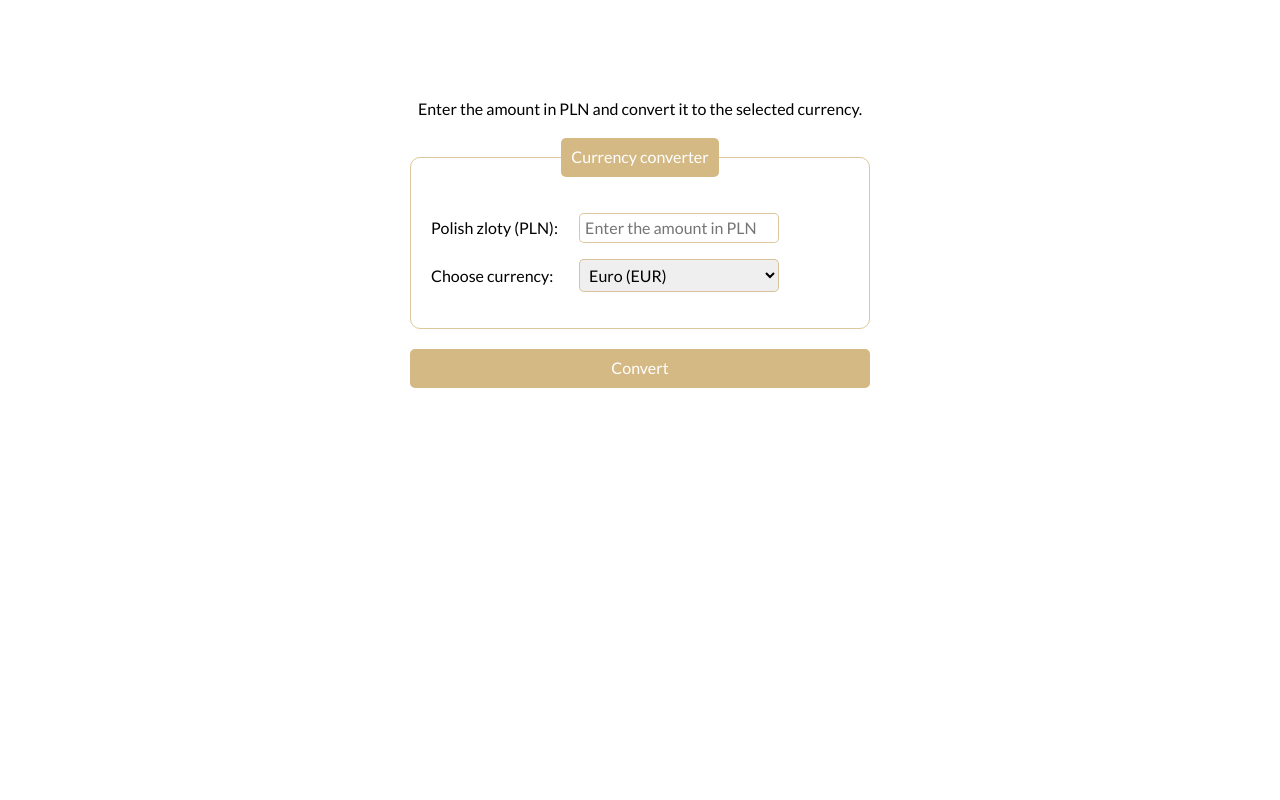
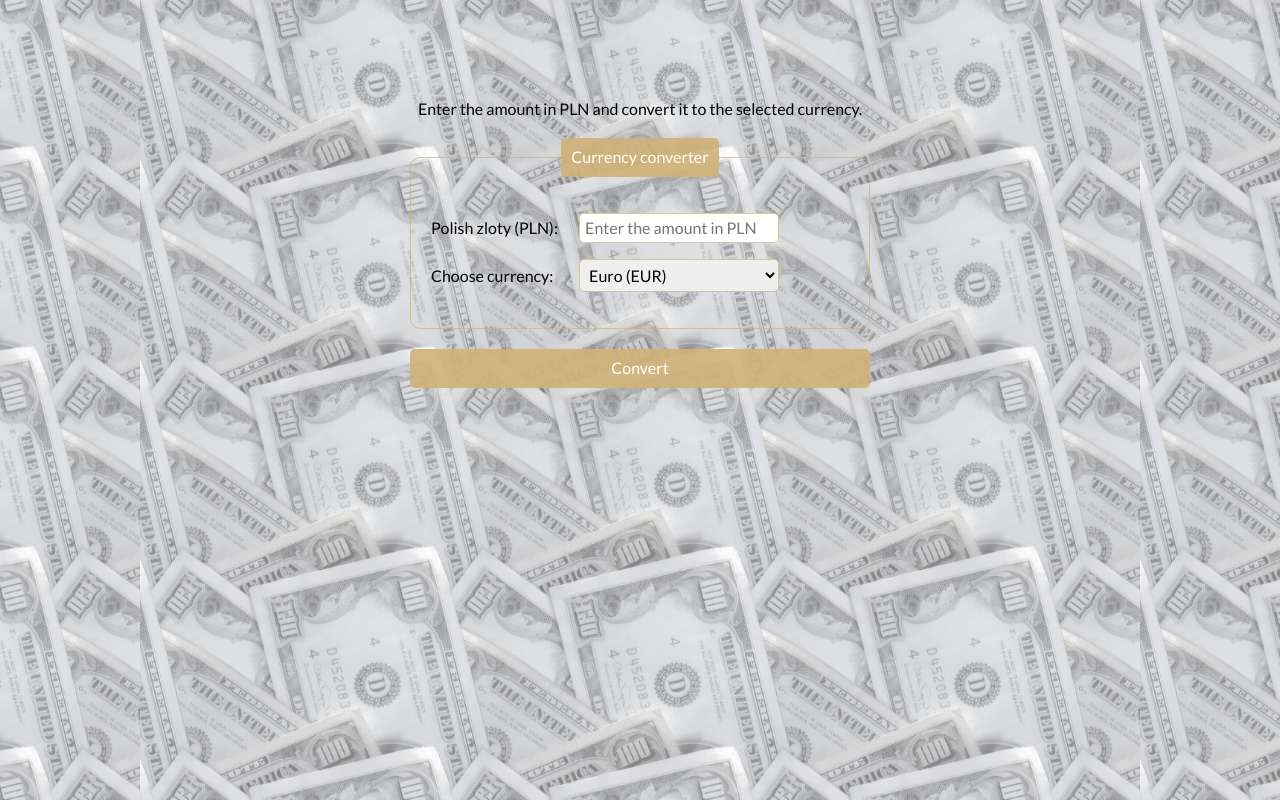
Before and after one commit to GracjanaKromska/currencyconverter, a plain HTML site: page index.html in a window 1280 px wide. Drawn offline with nearby package versions, Linux system fonts and the light colour scheme.

Commit message:
image name changed

```diff
--- a/css/style.css
+++ b/css/style.css
@@ -11,7 +11,7 @@ html {
     max-width: 500px;
     margin: 100px auto;
     padding: 0 20px;
-    background-image: url("../images/newBack.png");
+    background-image: url("../images/background.png");
     background-position: center;
 }
 
```
